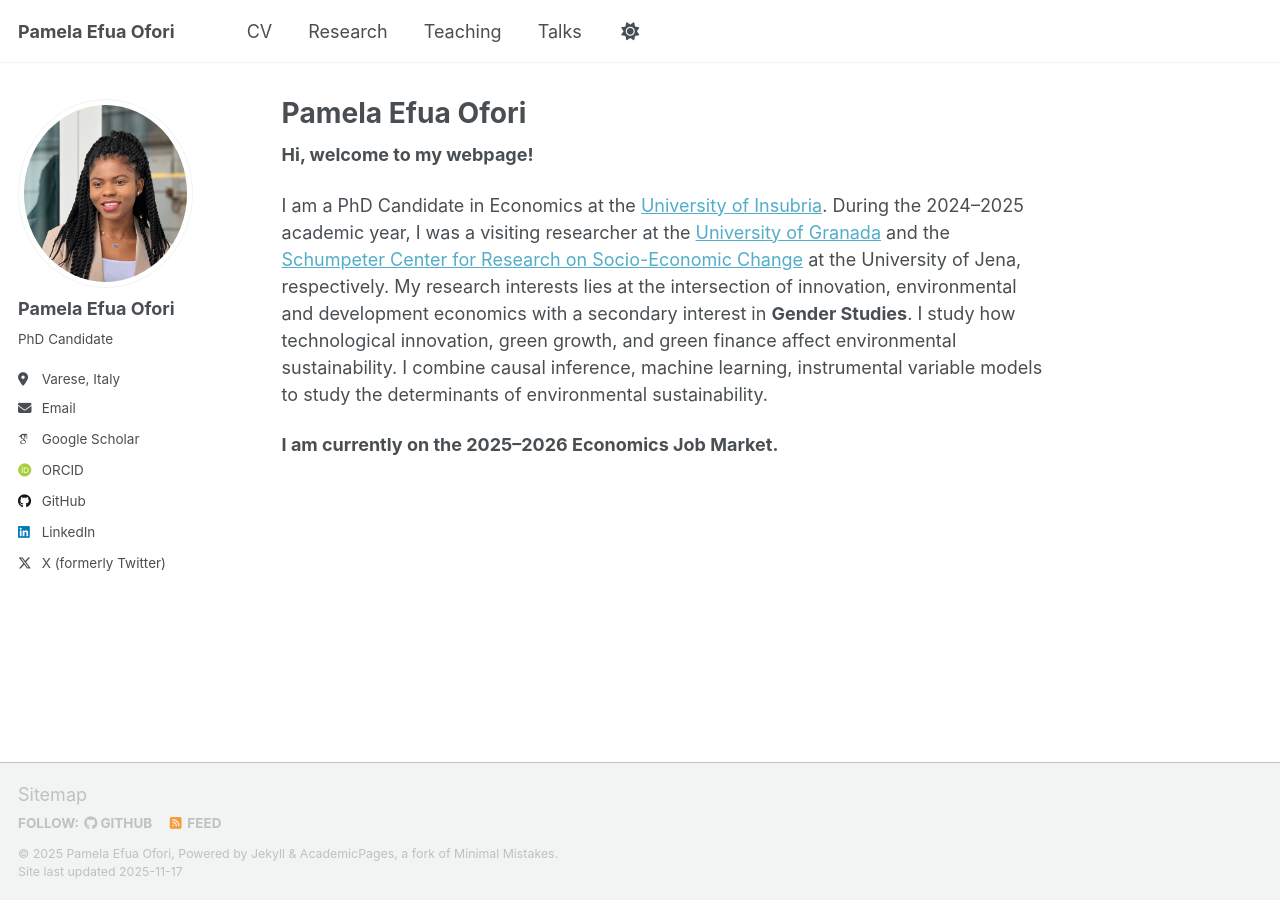
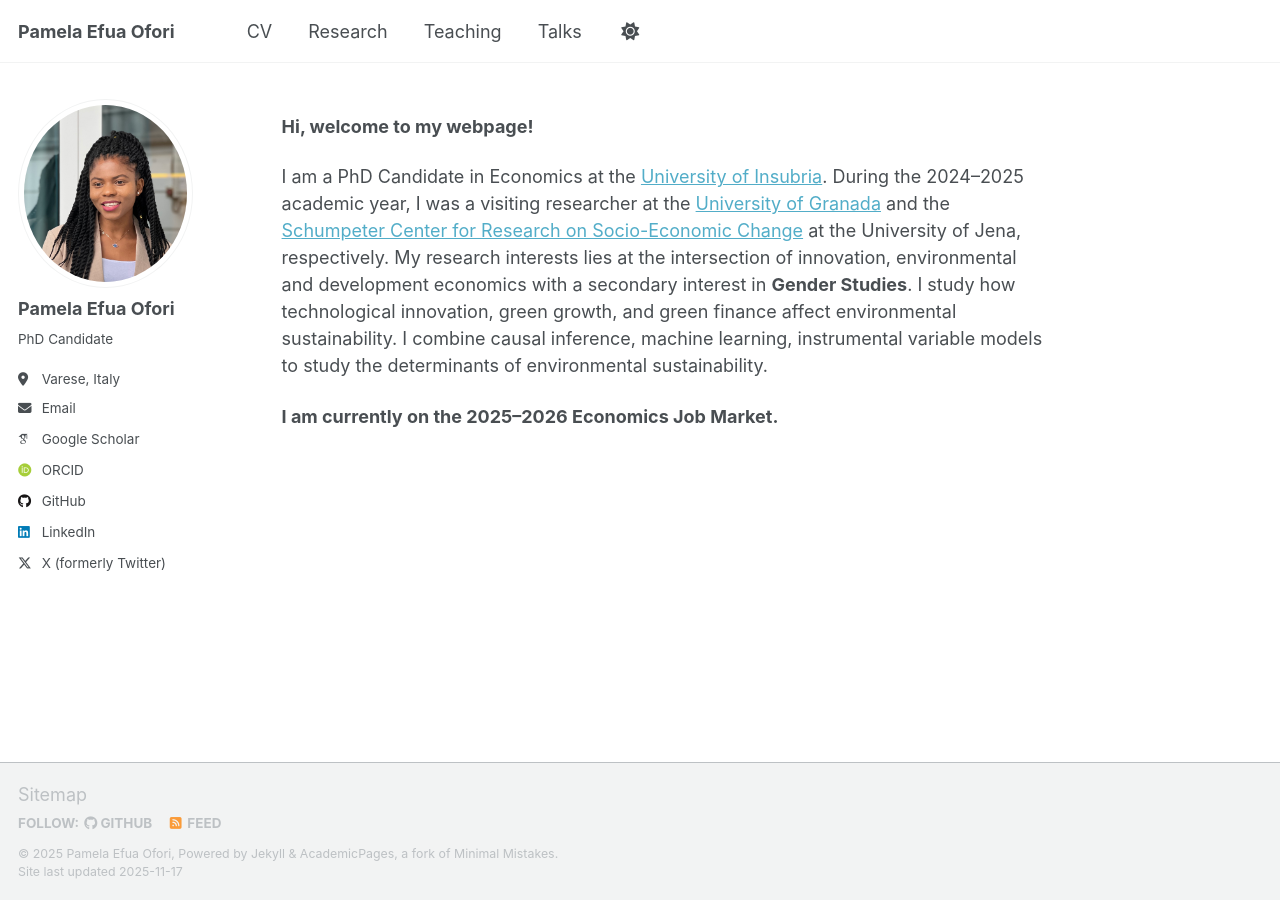
Before and after one commit to PEOFORI/peofori.github.io, a Jekyll site: the page built from _pages/about.md, in a window 1280 px wide. Built offline with Jekyll 4.4.1, drawn with Linux system fonts in a browser that asks for light colours; some web fonts are replaced; a script that is not in the unit is left out.

Commit message:
Update about.md

```diff
--- a/_pages/about.md
+++ b/_pages/about.md
@@ -1,6 +1,6 @@
 ---
 permalink: /
-title: "Pamela Efua Ofori"
+title: ""
 excerpt: "About me"
 author_profile: true
 redirect_from:
```
